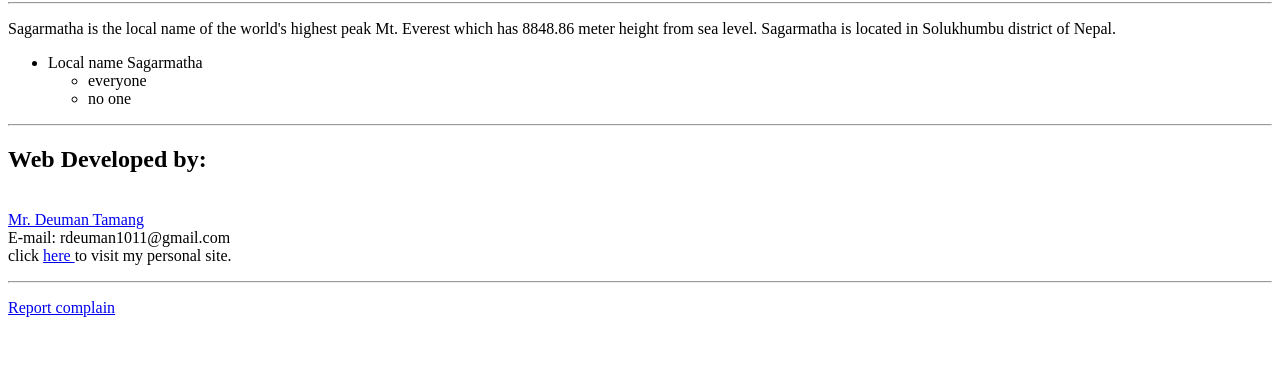
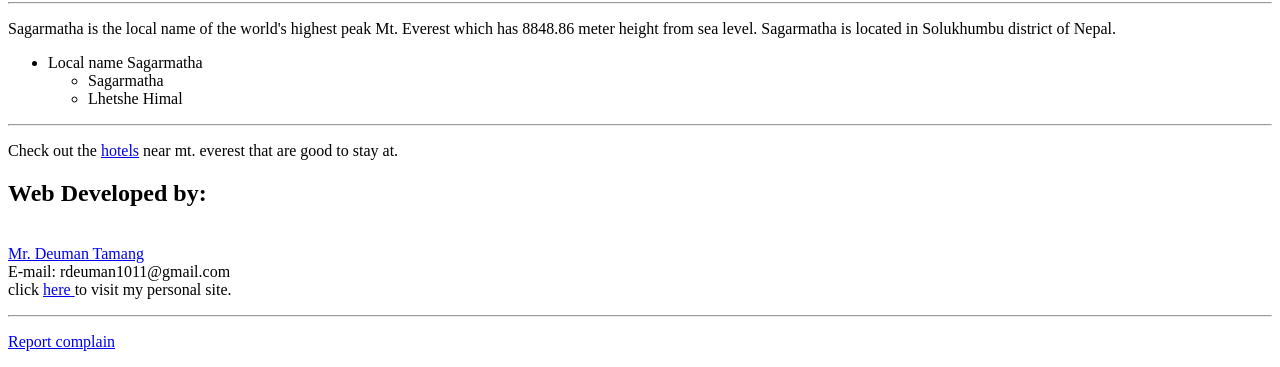
Before and after one commit to rdeuman2022/Everest, a plain HTML site: page index.html in a window 1280 px wide. Shown: the part 713-1080 px from the top of the page. Before the commit the page ends 1046 px from the top, so only its background shows below. Drawn offline with Linux system fonts and the light colour scheme.

Commit message:
Update index.html

```diff
--- a/index.html
+++ b/index.html
@@ -16,13 +16,14 @@
   Local name Sagarmatha
 </li>
 <ul>
-<li>everyone</li>
-<li>no one</li>
+<li>Sagarmatha</li>
+<li>Lhetshe Himal</li>
 </ul>
 </ul>
 
 </p>
 <hr>
+  <p>Check out the <a href="hotels.html">hotels</a> near mt. everest that are good to stay at.</p>
 
 <p>
 
```
